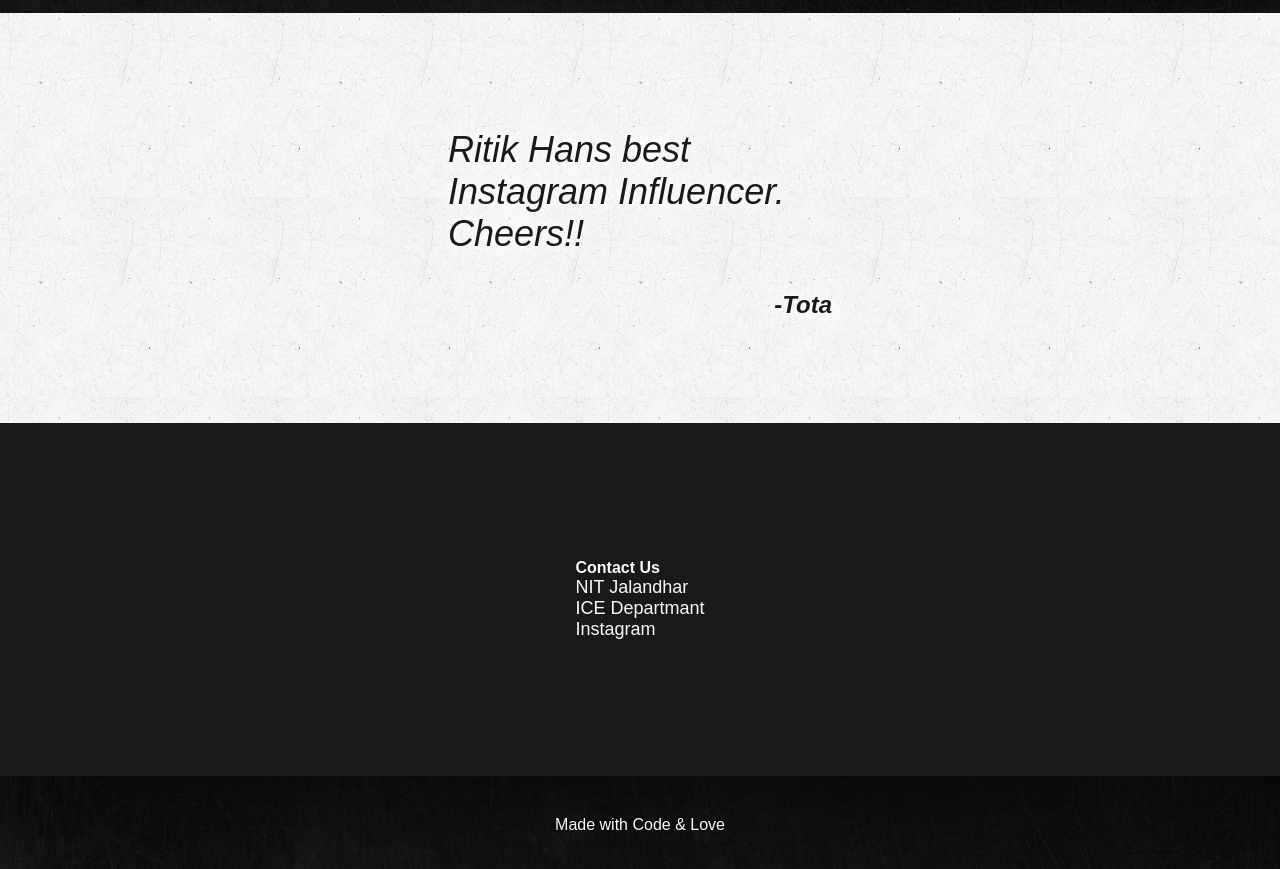
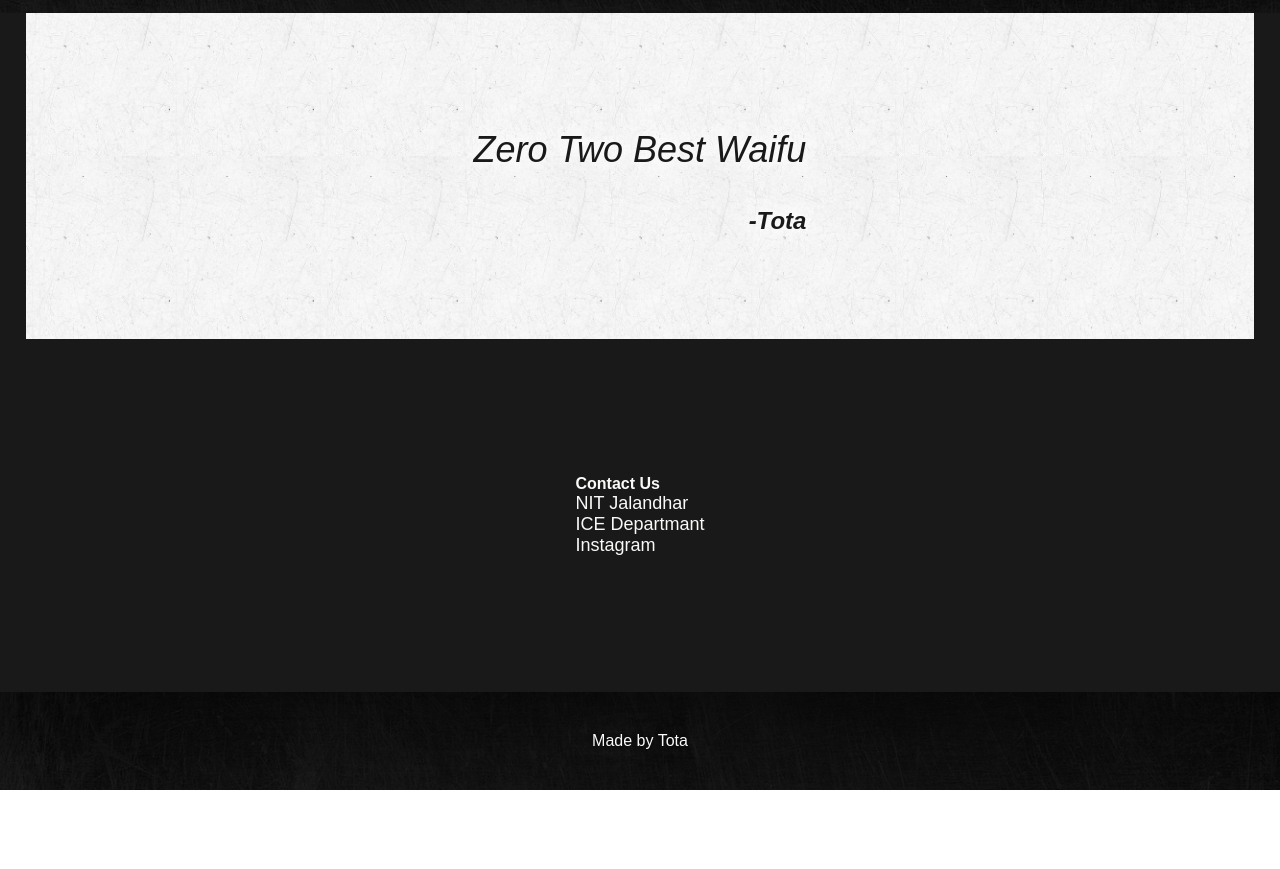
Before and after one commit to Tota-Ota/ice-plans, a plain HTML site: page b3a.html in a window 1280 px wide. Shown: the part 863-1732 px from the top of the page. After the commit the page ends 1653 px from the top, so only its background shows below. Drawn offline with Linux system fonts and the light colour scheme.

Commit message:
changed footer

```diff
--- a/b3a.html
+++ b/b3a.html
@@ -32,7 +32,7 @@
             </div>
         </div>
         <div class="quote">
-            <p>Ritik Hans best Instagram Influencer. Cheers!!</p>
+            <p>Zero Two Best Waifu</p>
             <p class="author">-Tota</p>
         </div>
         <div class="sign-up-section">
@@ -46,7 +46,7 @@
     </div>
 
     <footer>
-        <p>Made with Code & Love</p>
+        <p>Made by Tota</p>
     </footer>
 
 
```
Also changed, not shown: b3b.html (+2 -2 lines), b3c.html (+2 -2 lines), index.html (+2 -2 lines), links.html (+2 -2 lines).
